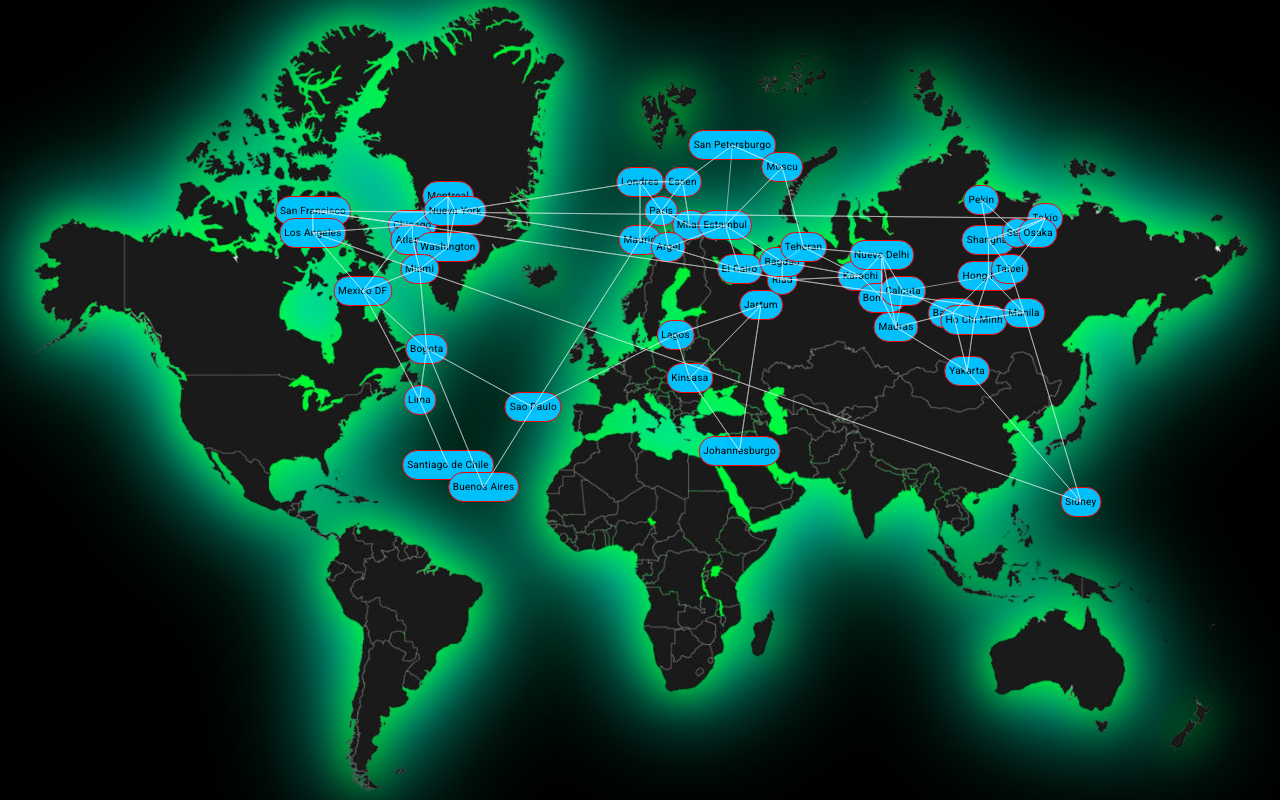
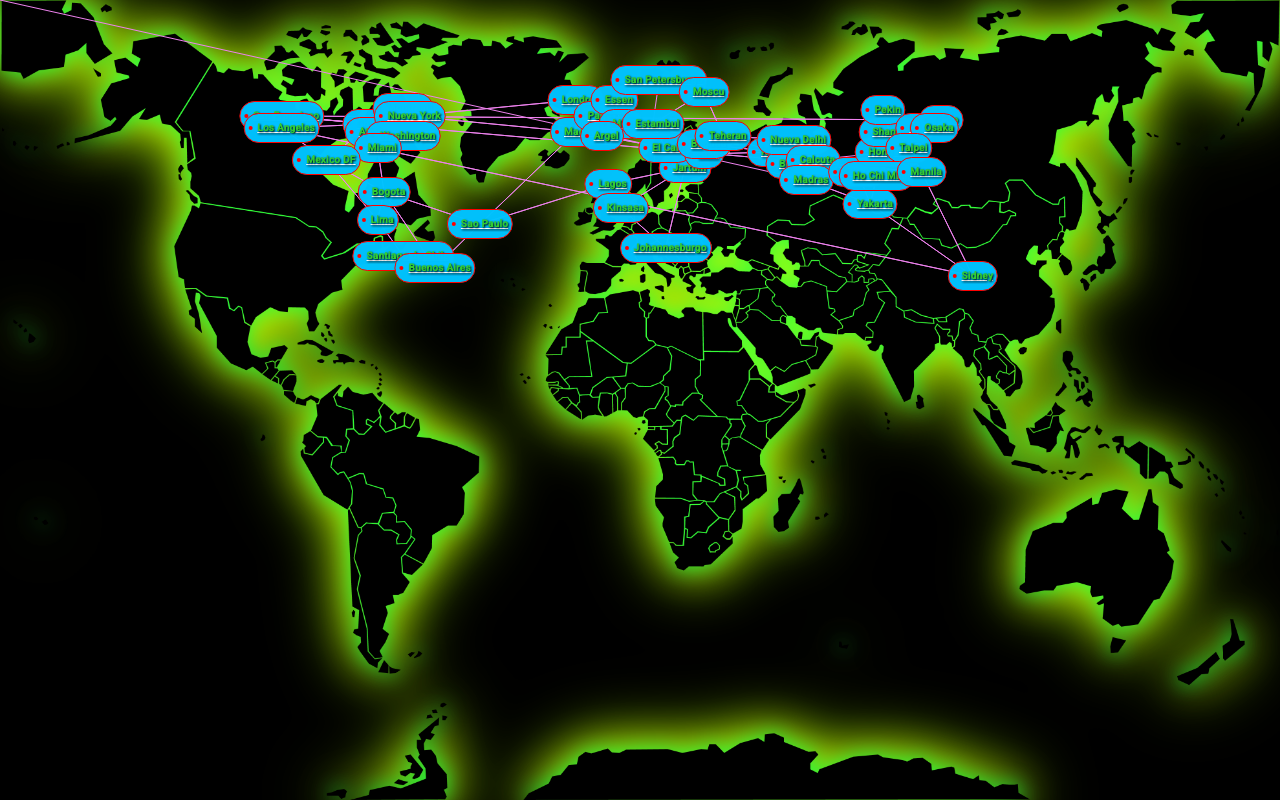
Before and after one commit to CRLS-91/pandemic, an Angular app: page /mapa in a window 1280 px wide. Built offline with nearby package versions, Linux system fonts and the light colour scheme.

Commit message:
mapa casi final

```diff
--- a/src/app/mapa/mapa-imagen/mapa-imagen.component.css
+++ b/src/app/mapa/mapa-imagen/mapa-imagen.component.css
@@ -1,41 +1,34 @@
-/* Estilo del contenedor principal */
-.prueba {
+.map-container {
+  background-color: black;
+  position: relative;
   width: 100%;
-  overflow: hidden; /* Evita el desplazamiento */
-  background-color: black; /* Fondo oscuro para resaltar el efecto neón */
-  display: flex; /* Utiliza flexbox para centrar el contenido */
-  justify-content: center; /* Centra horizontalmente */
-  align-items: center; /* Centra verticalmente */
-  aspect-ratio: 3958 / 2596; /* Relación de aspecto basada en el tamaño original */
-  margin: 0;
-  position: relative;
-
-  height: 100vh;
+  height: 100%;
+  overflow: hidden;
+  aspect-ratio: 626 / 427;
 }
 
-/* Estilo para imágenes con efecto neón */
-.neon-image {
-  width: 100%; /* Ajusta el tamaño de la imagen al 75% del contenedor */
-  height: auto; /* Mantiene la proporción original de la imagen */
+.map-image {
+  width: 100%;
+  height: 100%;
   position: relative; /* Posiciona la imagen de forma absoluta dentro de su contenedor */
   filter: drop-shadow(0 0 10px rgba(0, 255, 76, 0.8)) /* Sombra verde brillante */
          drop-shadow(0 0 20px rgba(238, 255, 0, 0.6)) /* Sombra amarilla */
          drop-shadow(0 0 30px rgba(170, 255, 0)); /* Sombra verde claro */
   transition: 0.3s ease; /* Transición suave para el efecto hover */
+
 }
 
-/* Efecto al pasar el ratón sobre la imagen */
-.neon-image:hover {
+.map-image:hover {
   filter: drop-shadow(0 0 20px rgb(0, 255, 21)) /* Sombra verde más intensa */
          drop-shadow(0 0 40px rgba(0, 255, 255, 0.8)) /* Sombra cian */
-         drop-shadow(0 0 60px rgba(0, 255, 170, 0.6)); /* Sombra verde claro más intensa */
+         drop-shadow(0 0 60px rgba(230, 7, 7, 0.6)); /* Sombra verde claro más intensa */
 }
 
-
-
-/* Estilo para los marcadores de ciudad */
-.city-marker {
-  position: absolute; /* Posiciona los marcadores de forma absoluta */
+.ciudad {
+  position: absolute;
+  display: flex;
+  align-items: center;
+  justify-content: center;
   background-color: rgba(0, 195, 255, 0.979); /* Fondo para depurar */ /* Fondo blanco semitransparente */
   border: 1px solid red; /* Borde oscuro */
   padding: 4px; /* Espaciado interno */
@@ -43,14 +36,41 @@
   font-size: 10px; /* Tamaño de fuente pequeño */
   transform: translate(-50%, -50%); /* Centra el marcador en su posición */
   cursor: pointer; /* Cambia el cursor al pasar sobre el marcador */
+  z-index: 2;
 }
 
-/* Estilo opcional para las líneas de conexión entre marcadores */
-.map-connections {
-  position: absolute; /* Cambiado a absoluto para que se posicione correctamente */
-  top: 0; /* Ajusta la posición superior */
-  left: 0; /* Ajusta la posición izquierda */
-  pointer-events: none; /* Desactiva eventos de puntero para que no interfieran con otros elementos */
-  stroke: red; /* Color de las líneas de conexión */
-   opacity: 0.7; /*Puedes descomentar esta línea para hacer las líneas ligeramente transparentes si prefieres */
+.punto {
+  width: 4px;
+  height: 4px;
+  background-color: red;
+  border-radius: 50%;
+  margin-right: 5px;
 }
+
+.nombre {
+  color: #32cd32;
+  text-decoration: underline;
+  text-decoration-color: white;
+  font-weight: bold;
+  text-shadow: 1px 1px 2px black;
+}
+
+.linea-container {
+  position: absolute;
+  top: 0;
+  left: 0;
+  width: 100%;
+  height: 100%;
+  z-index: 1;
+}
+
+.linea {
+  position: absolute;
+  width: 100%;
+  height: 100%;
+}
+
+.linea line {
+  stroke: violet;
+  stroke-width: 1;
+}
--- a/src/app/mapa/mapa-imagen/mapa-imagen.component.html
+++ b/src/app/mapa/mapa-imagen/mapa-imagen.component.html
@@ -1,28 +1,31 @@
-<div class="prueba"  #mapContainer> <!-- Contenedor principal para el mapa y las ciudades -->
-  <img src="images/nuevo-removebg.png" alt="Imagen Irregular" class="neon-image"> <!-- Imagen del mapa -->
+<div class="map-container">
+  <img src="/images/mapa.png" alt="Mapa del mundo" class="map-image" />
 
-  <!-- Sección de las Ciudades -->
-  <div *ngFor="let city of cities"
-       [ngStyle]="{ left: city.x + 'px', top: city.y + 'px' }"
-       class="city-marker"> <!-- Clase para los marcadores de ciudad -->
-    {{ city.name }} <!-- Nombre de la ciudad -->
+  <div class="linea-container">
+    <svg class="linea">
+      <ng-container *ngFor="let ciudad of ciudades">
+        <ng-container *ngFor="let conexion of ciudad.connections">
+          <line
+            [attr.x1]="coordenadas[ciudad.name]?.left"
+            [attr.y1]="coordenadas[ciudad.name]?.top"
+            [attr.x2]="coordenadas[conexion]?.left"
+            [attr.y2]="coordenadas[conexion]?.top"
+            stroke="violet"
+            stroke-width="2"
+          />
+        </ng-container>
+      </ng-container>
+    </svg>
   </div>
 
-  <!--
-  Sección de Conexiones
-  Este SVG muestra las conexiones entre las ciudades.
-  -->
-  <svg class="map-connections" [attr.width]="containerWidth" [attr.height]="containerHeight">
-    <ng-container *ngFor="let city of cities"> <!-- Itera sobre cada ciudad -->
-      <ng-container *ngFor="let connection of city.connections"> <!-- Itera sobre las conexiones de cada ciudad -->
-        <line *ngIf="getCityPosition(connection)"
-              [attr.x1]="city.x"
-              [attr.y1]="city.y"
-              [attr.x2]="getCityPosition(connection)?.x"
-              [attr.y2]="getCityPosition(connection)?.y"
-              stroke="white"
-              stroke-width="0.7"/> <!-- Dibuja una línea si la posición de la ciudad de conexión existe -->
-      </ng-container>
-    </ng-container>
-  </svg>
+  <div
+    *ngFor="let ciudad of ciudades"
+    class="ciudad"
+    [style.top.px]="coordenadas[ciudad.name]?.top"
+    [style.left.px]="coordenadas[ciudad.name]?.left"
+    [attr.data-ciudad]="ciudad.name"
+  >
+    <div class="punto"></div>
+    <span class="nombre">{{ ciudad.name }}</span>
+  </div>
 </div>
--- a/src/app/mapa/mapa-imagen/mapa-imagen.component.ts
+++ b/src/app/mapa/mapa-imagen/mapa-imagen.component.ts
@@ -1,7 +1,7 @@
-import { Component, ElementRef, OnInit, ViewChild, AfterViewInit } from '@angular/core';
+import { Component, AfterViewInit } from '@angular/core';
 import { CommonModule } from '@angular/common'; // Importa CommonModule aquí
+import { ChangeDetectorRef } from '@angular/core';
 import { HostListener } from '@angular/core';
-import { ChangeDetectorRef } from '@angular/core';
 
 
 @Component({
@@ -13,20 +13,14 @@ import { ChangeDetectorRef } from '@angular/core';
 
 })
 
-  export class MapaImagenComponent implements OnInit, AfterViewInit {
-    @ViewChild('mapContainer') mapContainer!: ElementRef; // Referencia al contenedor del mapa
 
-      // Dimensiones originales del mapa
-  originalWidth = 1800;
-  originalHeight = 1100;
 
-  // Dimensiones actuales del contenedor
-  containerWidth: number = 800;
-  containerHeight: number = 525;
-  constructor(private cdr: ChangeDetectorRef) {}
+  export class MapaImagenComponent implements AfterViewInit {
+    constructor(private cdr: ChangeDetectorRef) {}
 
-  cities: { name: string; group: number; x: number; y: number; connections: string[] }[] = [
-    { name: 'San Francisco', group: 0, x: 440, y: 290, connections: ['Chicago', 'Los Angeles', 'Manila', 'Tokio'] },
+    // Declaración del tipo correcto para `ciudades`
+    ciudades: { name: string; group: number; x: number; y: number; connections: string[] }[] = [
+      { name: 'San Francisco', group: 0, x: 440, y: 290, connections: ['Chicago', 'Los Angeles', 'Manila', 'Tokio'] },
     { name: 'Chicago', group: 0, x: 580, y: 310, connections: ['San Francisco', 'Montreal', 'Atlanta', 'Mexico DF', 'Los Angeles'] },
     { name: 'Atlanta', group: 0, x: 580, y: 330, connections: ['Chicago', 'Miami', 'Washington'] },
     { name: 'Montreal', group: 0, x: 630, y: 270, connections: ['Chicago', 'Nueva York', 'Washington'] },
@@ -75,49 +69,37 @@ import { ChangeDetectorRef } from '@angular/core';
     { name: 'Manila', group: 1, x: 1440, y: 430, connections: ['San Francisco','Ho Chi Minh','Taipei','Hong Kong','Sidney'] },
     { name: 'Sidney', group: 1, x: 1520, y: 690, connections: ['Los Angeles', 'Manila', 'Yakarta'] }
   ];
-  ngOnInit() {
-    console.log('Initial Cities:', this.cities); // Verifica que las ciudades estén cargadas
+
+  coordenadas: { [key: string]: { top: number; left: number } } = {};
+
+  ngAfterViewInit() {
+    this.updateCoordinates();
   }
 
-
-
-  ngAfterViewInit() {
-    if (this.mapContainer) {
-      this.containerWidth = this.mapContainer.nativeElement.offsetWidth;
-      this.containerHeight = this.mapContainer.nativeElement.offsetHeight;
-      console.log('Container Dimensions:', this.containerWidth, this.containerHeight);
-      this.scaleCities();
-
-      // Forzar la detección de cambios
-      this.cdr.detectChanges();
-    } else {
-      console.error('mapContainer no está definido.');
-    }
+  @HostListener('window:resize', ['$event'])
+  onResize(event: Event) {
+    this.updateCoordinates();
   }
 
+  private updateCoordinates() {
+    const mapContainer = document.querySelector('.map-container') as HTMLElement;
 
-  @HostListener('window:resize', ['$event'])
-  onResize() {
-    this.containerWidth = this.mapContainer.nativeElement.offsetWidth;
-    this.containerHeight = this.mapContainer.nativeElement.offsetHeight;
-    this.scaleCities();
+    if (!mapContainer) {
+      console.warn('No se encontró el contenedor del mapa.');
+      return;
+    }
+
+    const mapWidth = mapContainer.offsetWidth;
+    const mapHeight = mapContainer.offsetHeight;
+
+    // Calcular coordenadas según el tamaño del mapa
+    this.ciudades.forEach(ciudad => {
+      this.coordenadas[ciudad.name] = {
+        top: (ciudad.y / 2000) * mapHeight, // Ajustar según proporción esperada
+        left: (ciudad.x / 2000) * mapWidth // Ajustar según proporción esperada
+      };
+    });
+
+    this.cdr.detectChanges();
   }
-
-
-
-  scaleCities() {
-    console.log('Original Cities:', this.cities); // Imprime el array original de ciudades
-    this.cities = this.cities.map(city => ({
-      ...city,
-      x: (city.x / this.originalWidth) * this.containerWidth,
-      y: (city.y / this.originalHeight) * this.containerHeight,
-    }));
-    console.log('Updated City Positions:', this.cities); // Imprime las posiciones escaladas
-  }
-
-  // Obtiene la posición de una ciudad
-  getCityPosition(cityName: string) {
-    const city = this.cities.find(c => c.name === cityName);
-    return city ? { x: city.x, y: city.y } : null;
-  }
-    }
+}
```
